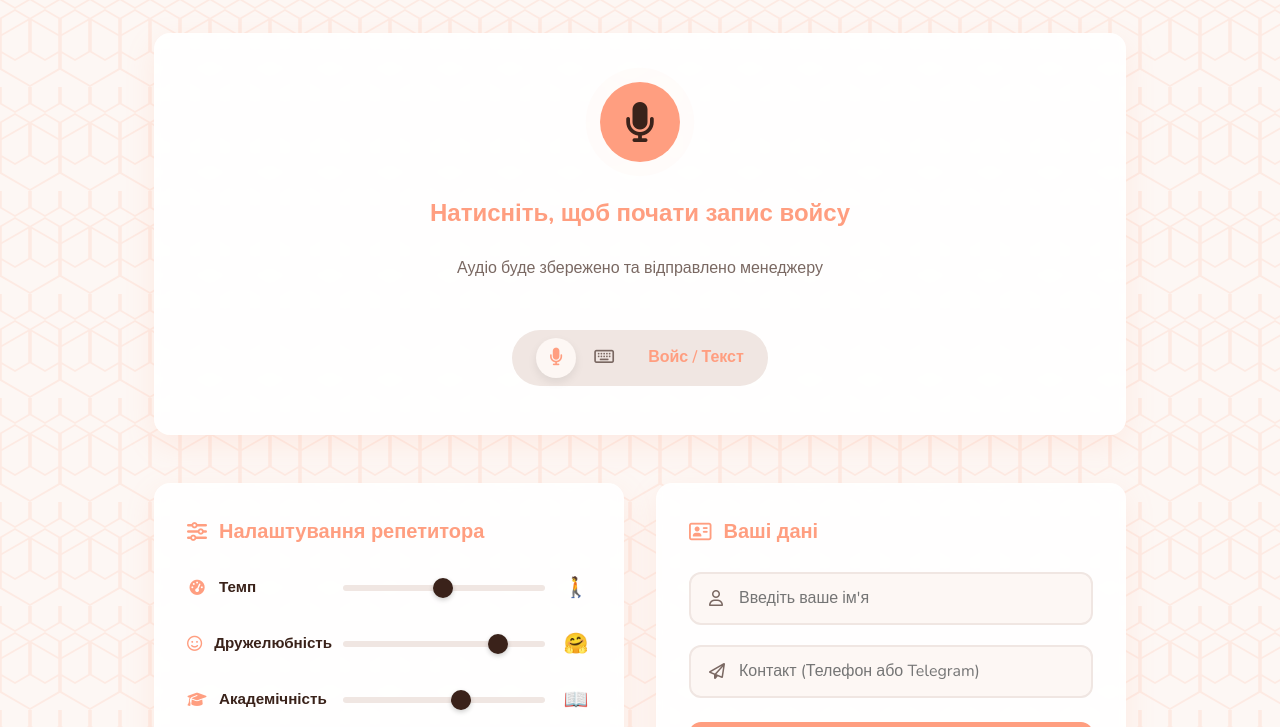
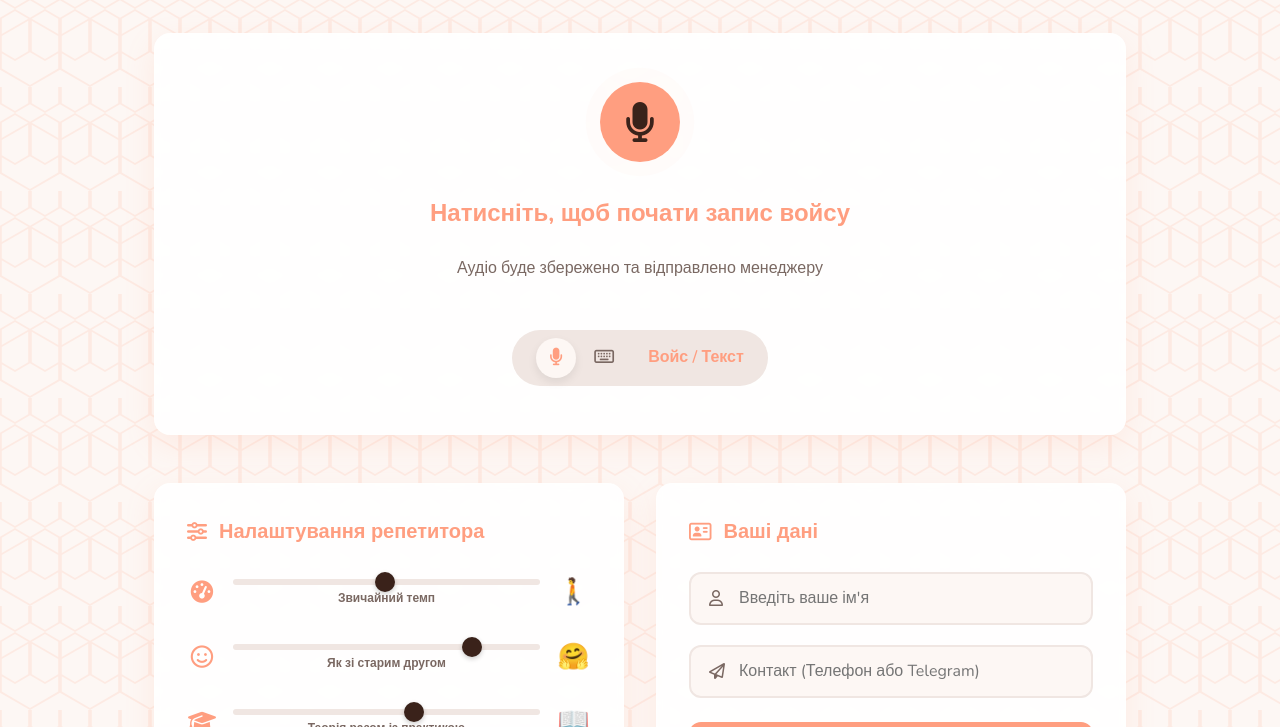
Before and after one commit to OlexanderKolsnyk/Kolisnyk-Academy, a plain HTML site: page index.html in a window 1280 px wide. Shown: the part 225-952 px from the top of the page. Drawn offline with nearby package versions, Linux system fonts and the light colour scheme; no server answers.

Commit message:
index.html

```diff
--- a/index.html
+++ b/index.html
@@ -78,12 +78,14 @@
         .bottom-section { display: grid; grid-template-columns: 1fr 1fr; gap: 2rem; }
         .section-title { color: var(--accent-color); font-size: 1.25rem; margin-bottom: 1.5rem; font-weight: 700; display: flex; align-items: center; gap: 0.75rem; }
         .settings-list { display: flex; flex-direction: column; gap: 1.5rem; }
-        .setting-item { display: flex; align-items: center; gap: 1rem; position: relative; }
-        .setting-label { width: 140px; display: flex; align-items: center; gap: 0.75rem; font-weight: 600; color: var(--text-dark); font-size: 0.95rem; }
-        .setting-label i { color: var(--accent-color); width: 20px; text-align: center; }
-        .emoji-indicator { font-size: 1.25rem; min-width: 30px; text-align: center; }
+        .setting-item { display: flex; align-items: center; gap: 1rem; }
+        .setting-label { width: 30px; display: flex; justify-content: center; align-items: center; }
+        .setting-label i { color: var(--accent-color); font-size: 1.4rem; }
+        .slider-group { flex: 1; display: flex; flex-direction: column; gap: 0.4rem; min-width: 0; }
+        .setting-desc { font-size: 0.75rem; color: var(--text-gray); text-align: center; font-weight: 700; transition: var(--transition); line-height: 1.1; }
+        .emoji-indicator { font-size: 1.6rem; min-width: 35px; text-align: center; }
 
-        input[type=range] { -webkit-appearance: none; flex: 1; background: transparent; cursor: pointer; }
+        input[type=range] { -webkit-appearance: none; flex: 1; background: transparent; cursor: pointer; width: 100%; }
         input[type=range]:focus { outline: none; }
         input[type=range]::-webkit-slider-runnable-track { width: 100%; height: 6px; background: var(--border-color); border-radius: 10px; }
         input[type=range]::-webkit-slider-thumb { -webkit-appearance: none; height: 20px; width: 20px; border-radius: 50%; background: var(--text-dark); margin-top: -7px; box-shadow: 0 2px 5px rgba(0,0,0,0.2); transition: transform 0.1s; }
@@ -121,9 +123,6 @@
 
         @media (max-width: 768px) {
             .bottom-section { grid-template-columns: 1fr; }
-            .setting-item { flex-direction: column; align-items: flex-start; gap: 0.5rem; }
-            .setting-label { width: 100%; }
-            .emoji-indicator { position: absolute; right: 0; top: 0; }
         }
     </style>
 </head>
@@ -168,23 +167,35 @@
                 <h3 class="section-title"><i class="fa-solid fa-sliders"></i> Налаштування репетитора</h3>
                 <div class="settings-list">
                     <div class="setting-item">
-                        <div class="setting-label"><i class="fa-solid fa-gauge-high"></i> Темп</div>
-                        <input type="range" id="slider-pace" min="1" max="100" value="50">
+                        <div class="setting-label" title="Темп"><i class="fa-solid fa-gauge-high"></i></div>
+                        <div class="slider-group">
+                            <input type="range" id="slider-pace" min="1" max="100" value="50">
+                            <div class="setting-desc" id="text-pace">Звичайний темп</div>
+                        </div>
                         <span class="emoji-indicator" id="emoji-pace">🚶</span>
                     </div>
                     <div class="setting-item">
-                        <div class="setting-label"><i class="fa-regular fa-face-smile"></i> Дружелюбність</div>
-                        <input type="range" id="slider-friendliness" min="1" max="100" value="80">
+                        <div class="setting-label" title="Дружелюбність"><i class="fa-regular fa-face-smile"></i></div>
+                        <div class="slider-group">
+                            <input type="range" id="slider-friendliness" min="1" max="100" value="80">
+                            <div class="setting-desc" id="text-friendliness">Привітно та легко</div>
+                        </div>
                         <span class="emoji-indicator" id="emoji-friendliness">😊</span>
                     </div>
                     <div class="setting-item">
-                        <div class="setting-label"><i class="fa-solid fa-graduation-cap"></i> Академічність</div>
-                        <input type="range" id="slider-academic" min="1" max="100" value="60">
+                        <div class="setting-label" title="Академічність"><i class="fa-solid fa-graduation-cap"></i></div>
+                        <div class="slider-group">
+                            <input type="range" id="slider-academic" min="1" max="100" value="60">
+                            <div class="setting-desc" id="text-academic">Теорія разом із практикою</div>
+                        </div>
                         <span class="emoji-indicator" id="emoji-academic">📚</span>
                     </div>
                     <div class="setting-item">
-                        <div class="setting-label"><i class="fa-solid fa-list-check"></i> Контроль</div>
-                        <input type="range" id="slider-control" min="1" max="100" value="40">
+                        <div class="setting-label" title="Контроль"><i class="fa-solid fa-list-check"></i></div>
+                        <div class="slider-group">
+                            <input type="range" id="slider-control" min="1" max="100" value="40">
+                            <div class="setting-desc" id="text-control">Помірна увага</div>
+                        </div>
                         <span class="emoji-indicator" id="emoji-control">👀</span>
                     </div>
                 </div>
@@ -257,18 +268,23 @@
         });
 
         const sliders = {
-            'slider-pace': { emojiId: 'emoji-pace', stops: [ {val: 33, em: '🐢'}, {val: 66, em: '🚶'}, {val: 101, em: '🚀'} ] },
-            'slider-friendliness': { emojiId: 'emoji-friendliness', stops: [ {val: 33, em: '😐'}, {val: 66, em: '🙂'}, {val: 101, em: '🤗'} ] },
-            'slider-academic': { emojiId: 'emoji-academic', stops: [ {val: 33, em: '🎮'}, {val: 66, em: '📖'}, {val: 101, em: '🎓'} ] },
-            'slider-control': { emojiId: 'emoji-control', stops: [ {val: 33, em: '🕊️'}, {val: 66, em: '👀'}, {val: 101, em: '👮'} ] }
+            'slider-pace': { emojiId: 'emoji-pace', textId: 'text-pace', stops: [ {val: 33, em: '🐢', txt: 'Без поспіху'}, {val: 66, em: '🚶', txt: 'Звичайний темп'}, {val: 101, em: '🚀', txt: 'Швидко та бадьоро'} ] },
+            'slider-friendliness': { emojiId: 'emoji-friendliness', textId: 'text-friendliness', stops: [ {val: 33, em: '😐', txt: 'Тільки по ділу'}, {val: 66, em: '🙂', txt: 'Привітно та легко'}, {val: 101, em: '🤗', txt: 'Як зі старим другом'} ] },
+            'slider-academic': { emojiId: 'emoji-academic', textId: 'text-academic', stops: [ {val: 33, em: '🎮', txt: 'Простими словами'}, {val: 66, em: '📖', txt: 'Теорія разом із практикою'}, {val: 101, em: '🎓', txt: 'Науково та докладно'} ] },
+            'slider-control': { emojiId: 'emoji-control', textId: 'text-control', stops: [ {val: 33, em: '🕊️', txt: 'Мінімум перевірок'}, {val: 66, em: '👀', txt: 'Помірна увага'}, {val: 101, em: '👮', txt: 'Максимальний нагляд'} ] }
         };
 
         function updateEmoji(sliderId) {
             const val = document.getElementById(sliderId).value;
             const config = sliders[sliderId];
             const emojiEl = document.getElementById(config.emojiId);
+            const textEl = document.getElementById(config.textId);
             for (let stop of config.stops) {
-                if (val < stop.val) { emojiEl.textContent = stop.em; break; }
+                if (val < stop.val) {
+                    emojiEl.textContent = stop.em;
+                    if (textEl) textEl.textContent = stop.txt;
+                    break;
+                }
             }
         }
 
```
